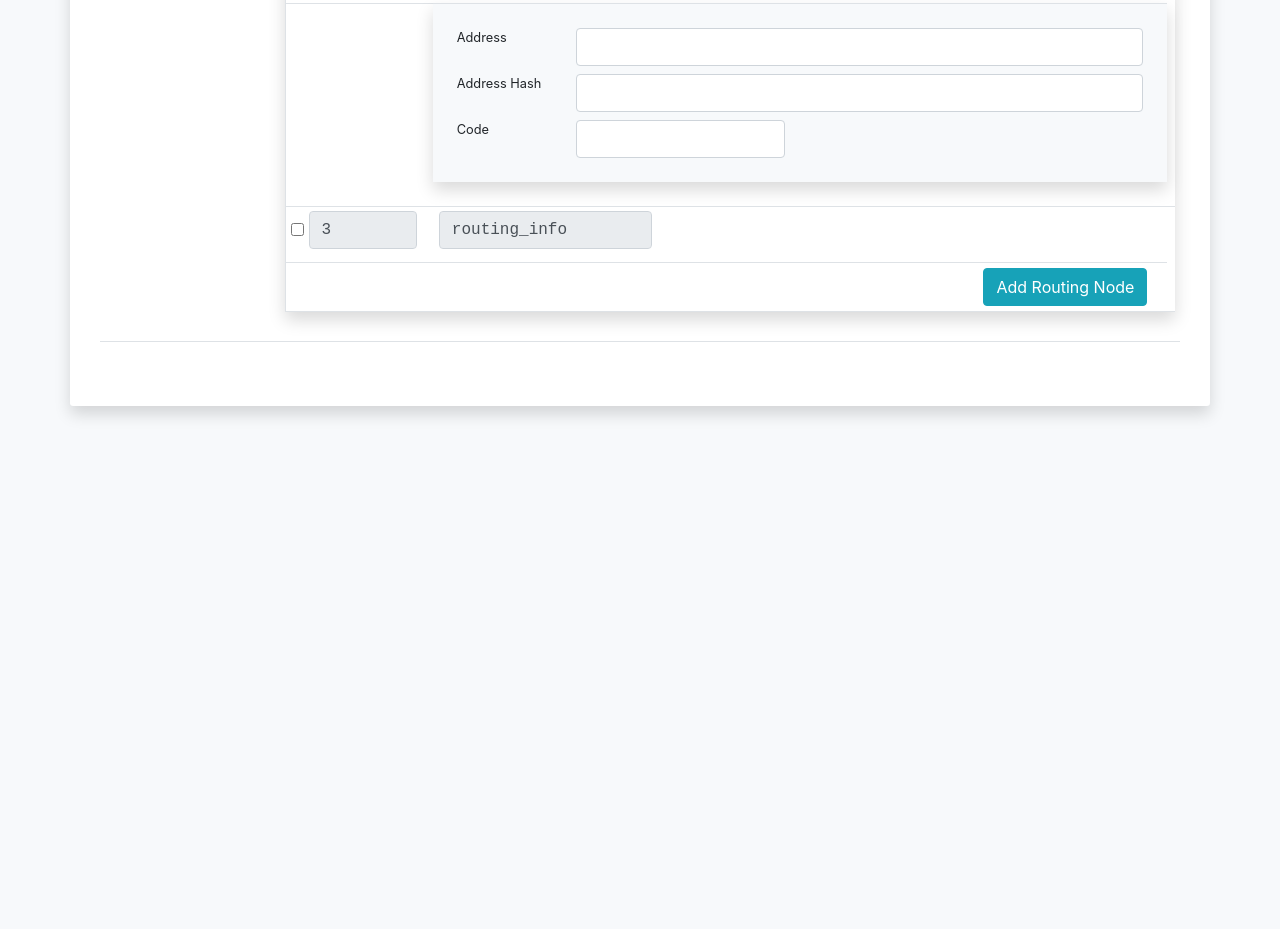
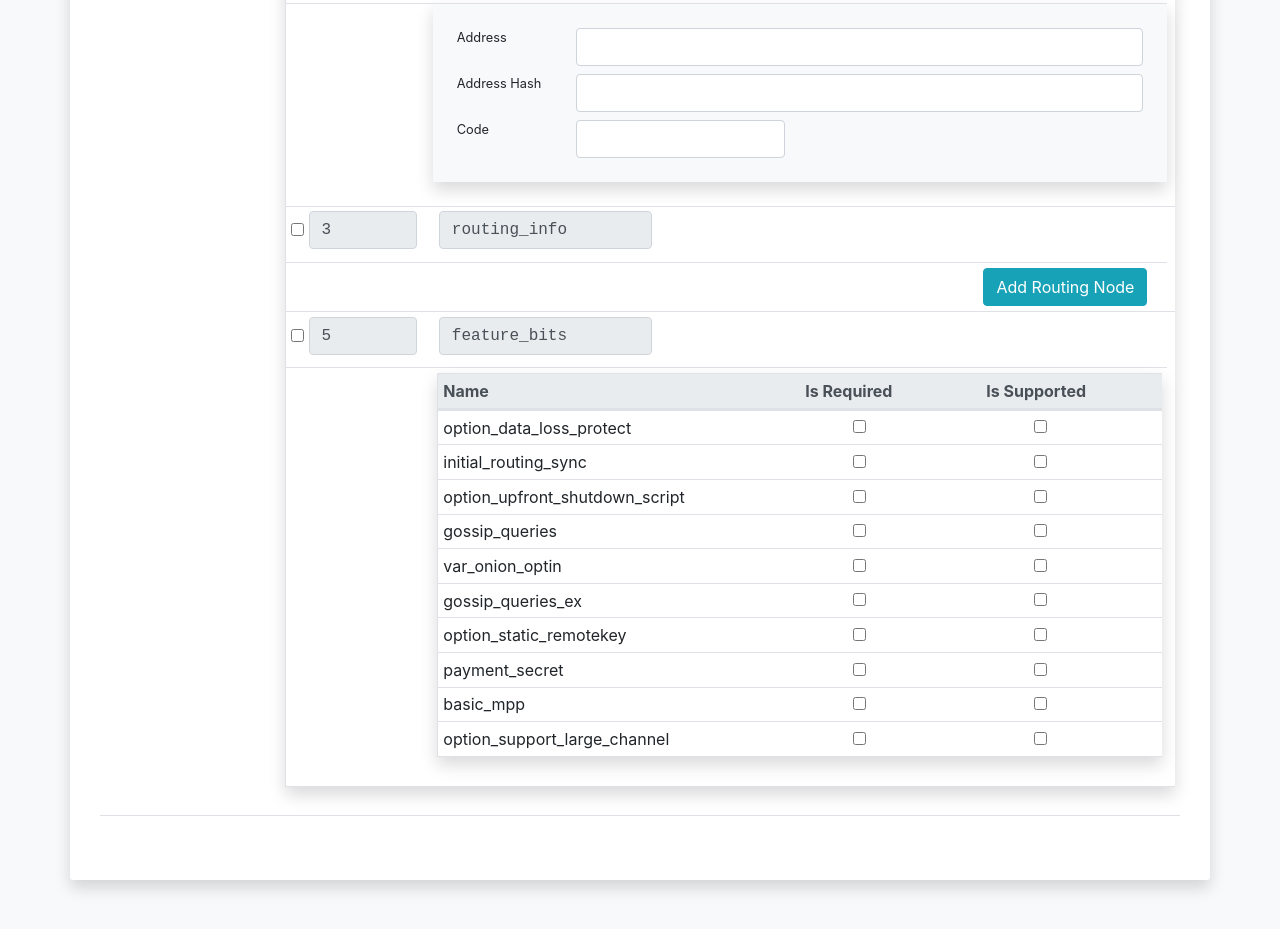
Before and after one commit to bitcoincoretech/bolt11-ui, a plain HTML site: page index.html in a window 1280 px wide. Shown: the part 1267-2196 px from the top of the page. Before the commit the page ends 1773 px from the top, so only its background shows below. Drawn offline with nearby package versions, Linux system fonts and the light colour scheme.

Commit message:
#1 set feature bits

```diff
--- a/app/invoice/invoice.component.js
+++ b/app/invoice/invoice.component.js
@@ -111,12 +111,26 @@ const invoiceComponent = function () {
         }
     }
 
+    const FEATUREBIT_ORDER = [
+        'option_data_loss_protect',
+        'initial_routing_sync',
+        'option_upfront_shutdown_script',
+        'gossip_queries',
+        'var_onion_optin',
+        'gossip_queries_ex',
+        'option_static_remotekey',
+        'payment_secret',
+        'basic_mpp',
+        'option_support_large_channel'
+      ]
+
     return {
         openDecodeInvoiceModal,
         openInvoiceEncodeModal,
         encodeInvoice,
         addRoutingNode,
         clear,
-        NETWORKS
+        NETWORKS,
+        FEATUREBIT_ORDER
     }
 }();
--- a/app/invoice/invoice.html.js
+++ b/app/invoice/invoice.html.js
@@ -356,7 +356,35 @@ invoiceComponent.createNew = function createNew(op) {
                                 </tr>
 
                                 <tr class="d-flex">
+                                    <td class="col-sm-2">
+                                        <div class="form-check-inline">
+                                            <label class="form-check-label">
+                                                <input id="tag-feature-bits-selected-${op.containerUUID}" type="checkbox" class="form-check-input" value="">
+                                            </label>
+                                            <input id="tag-feature-bits-number-${op.containerUUID}" value="5" disabled="true" class="form-control asm">
+                                        </div>
+                                    </td>
+                                    <td class="col-sm-3">
+                                        <input type="text" id="tag-feature-bits-name-${op.containerUUID}" value="feature_bits"  disabled="true" class="form-control asm">
+                                    </td>
+                                    <td class="col-sm-7"></td>
+                                </tr>
+                                <tr class="d-flex mr-2 mt-2">
+                                    <td class="col-sm-2"> </td>
+                                    <td class="col-sm-10">
+                                        <table class="table table-sm border-left border-bottom shadow p-4 mb-4">
+                                            <thead class="thead-light">
+                                                <tr class="d-flex">
+                                                    <th class="col-sm-6">Name</th>
+                                                    <th class="col-sm-3">Is Required</th>
+                                                    <th class="col-sm-3">Is Supported</th>
+                                                </tr>
+                                            </thead>
+                                            <tbody id="tag-feature-bits-container-${op.containerUUID}">
 
+                                            </tbody>
+                                        </table>
+                                    </td>
                                 </tr>
 
                             </tbody>
@@ -389,7 +417,7 @@ invoiceComponent.createExternalMenu = function createExternalMenu(op) {
 invoiceComponent.htmlToData = function htmlToData(containerUUID) {
     const invoice = {}
 
-    const network =  $(`#network-${containerUUID}`).val();
+    const network = $(`#network-${containerUUID}`).val();
     invoice.network = invoiceComponent.NETWORKS[network];
 
     // invoice.signature =
@@ -541,7 +569,7 @@ invoiceComponent.dataToHtml = function dataToHtml(containerUUID, data) {
     const recoveryFlag = data.invoice.recoveryFlag;
     $(`#recovery-flag-${containerUUID}`).val(recoveryFlag === undefined ? '' : recoveryFlag);
 
-    const tags = data.invoice.tags;
+    const tags = data.invoice.tags || [];
 
     const paymentHash = tags.find(t => t.tagName === 'payment_hash');
     $(`#tag-payment-hash-selected-${containerUUID}`).prop('checked', !!paymentHash);
@@ -588,5 +616,25 @@ invoiceComponent.dataToHtml = function dataToHtml(containerUUID, data) {
         });
     }
 
+    $(`#tag-feature-bits-container-${containerUUID}`).empty();
+    const featureBits = tags.find(t => t.tagName === 'feature_bits');
+    invoiceComponent.FEATUREBIT_ORDER.forEach(featureBit => {
+        const feature = (featureBits && featureBits.data && featureBits.data[featureBit]) || {};
+        const isRequired = feature.required === true ? 'checked' : '';
+        const isSupported = feature.supported === true ? 'checked' : '';
+        $(`#tag-feature-bits-container-${containerUUID}`).append(`
+            <tr class="d-flex">
+                <td class="col-sm-6">
+                    <span>${featureBit}</span>
+                </td>
+                <td class="col-sm-3">
+                    <input id="tag-feature-bits-${featureBit}-required-${containerUUID}" type="checkbox" ${isRequired} class="form-check-input ml-5" value="">
+                    </td>
+                <td class="col-sm-3">
+                    <input id="tag-feature-bits-${featureBit}-supported-${containerUUID}" type="checkbox" ${isSupported} class="form-check-input ml-5" value="">
+                </td>
+            </tr>
+        `);
+    })
 
 }
--- a/index.html
+++ b/index.html
@@ -29,6 +29,7 @@
 
             const invoiceContainerUUID = uuidv4();
             $(`#invoiceCheckContainer`).html(invoiceComponent.createNew({ containerUUID: invoiceContainerUUID }));
+            invoiceComponent.dataToHtml(invoiceContainerUUID, { invoice: {} })
             $(`#bottom-menu`).html(invoiceComponent.createExternalMenu({ containerUUID: invoiceContainerUUID }));
             $(`#invoiceCheckTabHeader`).click(function () {
                 $(`#bottom-menu`).html(invoiceComponent.createExternalMenu({ containerUUID: invoiceContainerUUID }));
```
